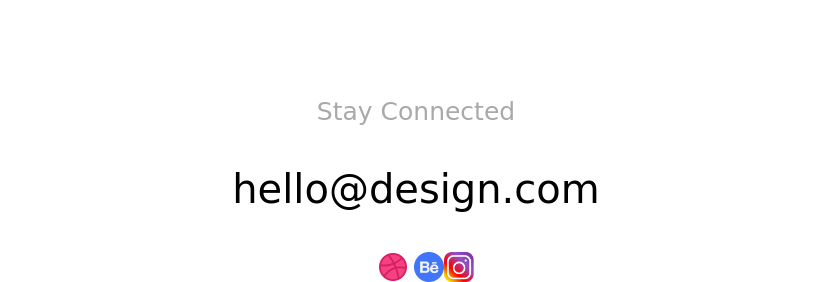
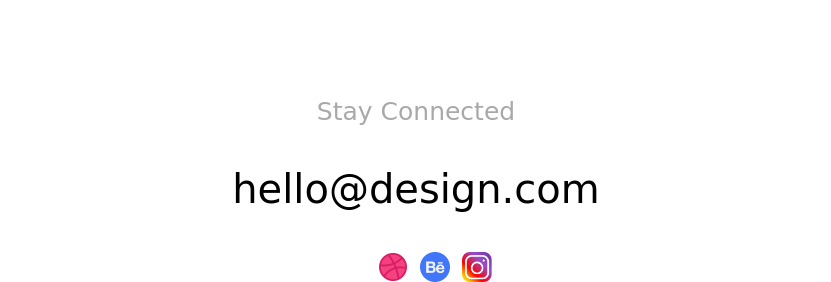
Before and after one commit to Mahin-12/my-web-assignment1, a plain HTML site: page web-assignment1.html in a window 1280 px wide. Shown: the part 2908-3190 px from the top of the page, without its empty margins (224-1055 px from the left). Drawn offline with Linux system fonts and the light colour scheme; a web font is replaced by a local one.

Commit message:
not done

```diff
--- a/style1.css
+++ b/style1.css
@@ -135,7 +135,7 @@ footer p{
     width: 30px;
     display: block;
    margin: 0px auto;
-   margin-left:6px;
+   margin-left:12px;
 
 }
 .footl3 img{
@@ -143,7 +143,7 @@ footer p{
     width: 30px;
     display: block;
     margin: 0px auto;
-    margin-right: 2px;
+    margin-left:1%;
 
 
 }
--- a/web-assignment1.html
+++ b/web-assignment1.html
@@ -59,11 +59,6 @@
  <section class="limg">
      <div class="lastimg">
          <img src="images1/Group_33094_1.png" alt="">
-
-             <div class="lasttexts" >
-
-
-         </div>
      </div>
  </section>
  <footer>
```
